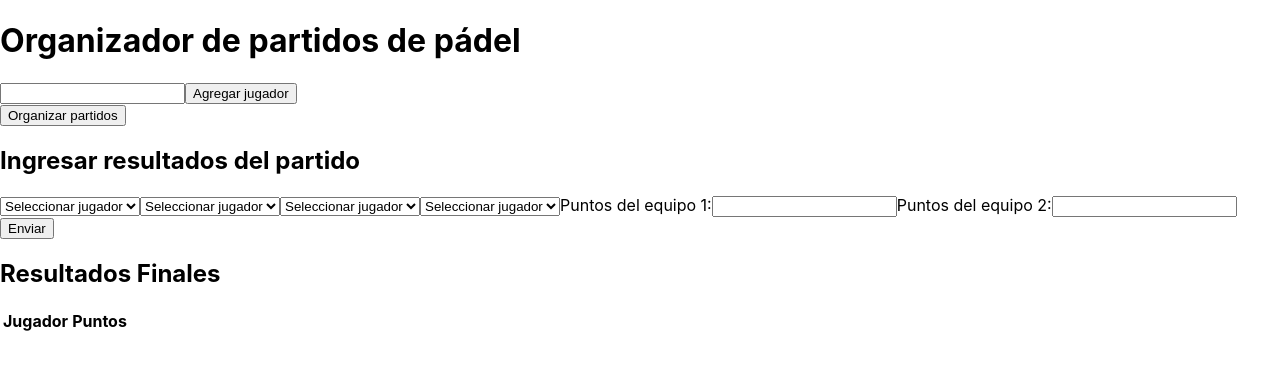
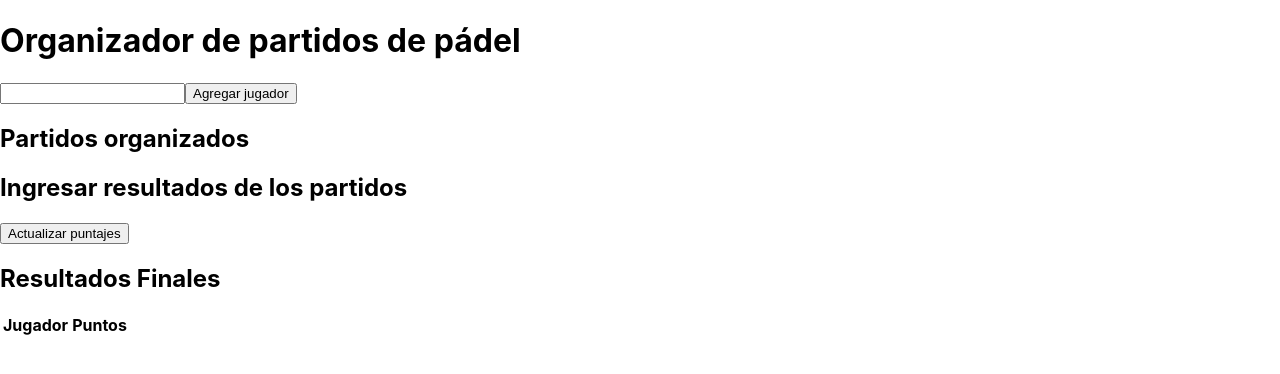
Before and after one commit to Pablo-Mdz/padel-americano, a React (Create React App) app: page / in a window 1280 px wide. Shown: the top 374 px of the page. Built offline with nearby package versions, Linux system fonts and the light colour scheme.

Commit message:
sort players and table with span to add results

```diff
--- a/package.json
+++ b/package.json
@@ -34,5 +34,8 @@
       "last 1 firefox version",
       "last 1 safari version"
     ]
+  },
+  "devDependencies": {
+    "@babel/plugin-proposal-private-property-in-object": "^7.21.11"
   }
 }
--- a/src/App.css
+++ b/src/App.css
@@ -1,38 +1,7 @@
-.App {
-  text-align: center;
-}
-
-.App-logo {
-  height: 40vmin;
-  pointer-events: none;
-}
-
-@media (prefers-reduced-motion: no-preference) {
-  .App-logo {
-    animation: App-logo-spin infinite 20s linear;
+.results-box {
+    border: 2px solid #ccc;
+    padding: 20px;
+    margin: 20px;
+    border-radius: 8px;
+    box-shadow: 0 4px 8px rgba(0, 0, 0, 0.1);
   }
-}
-
-.App-header {
-  background-color: #282c34;
-  min-height: 100vh;
-  display: flex;
-  flex-direction: column;
-  align-items: center;
-  justify-content: center;
-  font-size: calc(10px + 2vmin);
-  color: white;
-}
-
-.App-link {
-  color: #61dafb;
-}
-
-@keyframes App-logo-spin {
-  from {
-    transform: rotate(0deg);
-  }
-  to {
-    transform: rotate(360deg);
-  }
-}
--- a/src/App.js
+++ b/src/App.js
@@ -23,6 +23,7 @@ const PlayerInput = ({ setPlayers }) => {
 
 const App = () => {
     const [players, setPlayers] = useState([]);
+    const [matches, setMatches] = useState([]);  // Añadir este estado aquí
     const [playerScores, setPlayerScores] = useState({});
 
     const updatePlayerScores = (matchResult, matchPlayers) => {
@@ -51,8 +52,8 @@ const App = () => {
         <div>
             <h1>Organizador de partidos de pádel</h1>
             <PlayerInput setPlayers={setPlayers} />
-      <MatchOrganizer players={players} />
-      <MatchResultsInput players={players} updatePlayerScores={updatePlayerScores} />
+            <MatchOrganizer players={players} setMatches={setMatches} matches={matches} />
+            <MatchResultsInput organizedMatches={matches} updatePlayerScores={updatePlayerScores} />
             <FinalResults playerScores={playerScores} />
         </div>
     );
--- a/src/MatchOrganizer.js
+++ b/src/MatchOrganizer.js
@@ -1,27 +1,22 @@
-// Component to display and organize matches
+import React, { useState, useEffect } from 'react';
 
-import React from 'react';
-import { useState } from 'react';
+const MatchOrganizer = ({ players , setMatches, matches}) => {
 
 
-const MatchOrganizer = ({ players }) => {
-    const [matches, setMatches] = useState([]);
+  useEffect(() => {
+     // eslint-disable-next-line
+
 
     const organizeMatches = () => {
-      if (players.length !== 8) {
-        alert('Necesitas 8 jugadores para organizar los partidos.');
-        return;
-      }
-
+        let organizedMatches = [];
         let fixedPlayer = players[0];
         let rotatingPlayers = players.slice(1);
-      let organizedMatches = [];
 
         for (let i = 0; i < 7; i++) {
             let match1, match2;
 
-        // Alternar jugadores entre las dos pistas
-        if (i % 2 === 0) {
+            // Hacer que el "jugador fijo" juegue 3 partidos en la pista 1 y 4 en la pista 2
+            if ([0, 1, 2].includes(i)) {
                 match1 = [fixedPlayer, rotatingPlayers[i], rotatingPlayers[(i + 1) % 7], rotatingPlayers[(i + 2) % 7]];
                 match2 = [rotatingPlayers[(i + 3) % 7], rotatingPlayers[(i + 4) % 7], rotatingPlayers[(i + 5) % 7], rotatingPlayers[(i + 6) % 7]];
             } else {
@@ -34,11 +29,15 @@ const MatchOrganizer = ({ players }) => {
 
         setMatches(organizedMatches);
     };
+    if (players.length === 8) {
+        organizeMatches();
+      }
+}, [players]);
 
   return (
     <div>
-        <button onClick={organizeMatches}>Organizar partidos</button>
-        {matches.map((turn, index) => (
+      <h2>Partidos organizados</h2>
+      {matches && matches.map((turn, index) => (
         <div key={index}>
           <h3>Turno {index + 1}</h3>
           <p>Pista 1: {turn[0].join(', ')}</p>
@@ -49,4 +48,4 @@ const MatchOrganizer = ({ players }) => {
   );
 };
 
-  export default MatchOrganizer
+export default MatchOrganizer;
--- a/src/MatchResultsInput.js
+++ b/src/MatchResultsInput.js
@@ -1,49 +1,95 @@
+// import React, { useState } from 'react';
+
+// const MatchResultsInput = ({ players, updatePlayerScores }) => {
+//   const [matchResult, setMatchResult] = useState({ team1: '', team2: '' });
+//   const [matchPlayers, setMatchPlayers] = useState({ p1: '', p2: '', p3: '', p4: '' });
+
+//   const handleSubmit = (e) => {
+//     e.preventDefault();
+//     updatePlayerScores(matchResult, [matchPlayers.p1, matchPlayers.p2, matchPlayers.p3, matchPlayers.p4]);
+//     setMatchResult({ team1: '', team2: '' });
+//     setMatchPlayers({ p1: '', p2: '', p3: '', p4: '' });
+//   };
+
+//   return (
+//     <div className='results-box'>
+//       <h2>Ingresar resultados del partido</h2>
+//       <form onSubmit={handleSubmit}>
+//         {/* Selectores para los jugadores */}
+//         {['p1', 'p2', 'p3', 'p4'].map((p, index) => (
+//           <select key={index} onChange={e => setMatchPlayers({ ...matchPlayers, [p]: e.target.value })}>
+//             <option value="">Seleccionar jugador</option>
+//             {players && players.map((player, i) => (
+//               <option key={i} value={player}>{player}</option>
+//             ))}
+//           </select>
+//         ))}
+
+//         {/* Campos para los puntajes */}
+//         <label>
+//           Puntos del equipo 1:
+//           <input
+//             type="number"
+//             value={matchResult.team1}
+//             onChange={(e) => setMatchResult({ ...matchResult, team1: e.target.value })}
+//           />
+//         </label>
+//         <label>
+//           Puntos del equipo 2:
+//           <input
+//             type="number"
+//             value={matchResult.team2}
+//             onChange={(e) => setMatchResult({ ...matchResult, team2: e.target.value })}
+//           />
+//         </label>
+//         <button type="submit">Enviar</button>
+//       </form>
+//     </div>
+//   );
+// };
+
+// export default MatchResultsInput;
+
+
 import React, { useState } from 'react';
 
-const MatchResultsInput = ({ players, updatePlayerScores }) => {
-  const [matchResult, setMatchResult] = useState({ team1: '', team2: '' });
-  const [matchPlayers, setMatchPlayers] = useState({ p1: '', p2: '', p3: '', p4: '' });
+const MatchResultsInput = ({ organizedMatches, updatePlayerScores }) => {
+  const [matchResults, setMatchResults] = useState({});
 
-  const handleSubmit = (e) => {
-    e.preventDefault();
-    updatePlayerScores(matchResult, [matchPlayers.p1, matchPlayers.p2, matchPlayers.p3, matchPlayers.p4]);
-    setMatchResult({ team1: '', team2: '' });
-    setMatchPlayers({ p1: '', p2: '', p3: '', p4: '' });
+  const handleInputChange = (matchIndex, teamIndex, e) => {
+    const newMatchResults = { ...matchResults };
+    if (!newMatchResults[matchIndex]) {
+      newMatchResults[matchIndex] = {};
+    }
+    newMatchResults[matchIndex][teamIndex] = e.target.value;
+    setMatchResults(newMatchResults);
+  };
+
+  const handleSubmit = () => {
+    updatePlayerScores(matchResults);
+    setMatchResults({});
   };
 
   return (
-    <div>
-      <h2>Ingresar resultados del partido</h2>
-      <form onSubmit={handleSubmit}>
-        {/* Selectores para los jugadores */}
-        {['p1', 'p2', 'p3', 'p4'].map((p, index) => (
-          <select key={index} onChange={e => setMatchPlayers({ ...matchPlayers, [p]: e.target.value })}>
-            <option value="">Seleccionar jugador</option>
-            {players && players.map((player, i) => (
-              <option key={i} value={player}>{player}</option>
-            ))}
-          </select>
-        ))}
-
-        {/* Campos para los puntajes */}
-        <label>
-          Puntos del equipo 1:
+    <div className="results-box">
+      <h2>Ingresar resultados de los partidos</h2>
+      {organizedMatches && organizedMatches.map((match, matchIndex) => (
+        <div key={matchIndex}>
+          <span>{match[0].join(', ')}</span>
           <input
             type="number"
-            value={matchResult.team1}
-            onChange={(e) => setMatchResult({ ...matchResult, team1: e.target.value })}
+            placeholder="Puntos"
+            onChange={(e) => handleInputChange(matchIndex, 'team1', e)}
           />
-        </label>
-        <label>
-          Puntos del equipo 2:
           <input
             type="number"
-            value={matchResult.team2}
-            onChange={(e) => setMatchResult({ ...matchResult, team2: e.target.value })}
+            placeholder="Puntos"
+            onChange={(e) => handleInputChange(matchIndex, 'team2', e)}
           />
-        </label>
-        <button type="submit">Enviar</button>
-      </form>
+          <span>{match[1].join(', ')}</span>
+        </div>
+      ))}
+      <button onClick={handleSubmit}>Actualizar puntajes</button>
     </div>
   );
 };
```
Also changed, not shown: 2 other files (tests, documents, lock files or other folders). Lines whose indentation alone changed are shown as unchanged.
